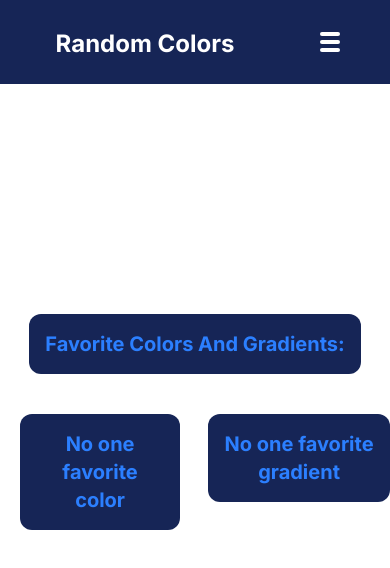
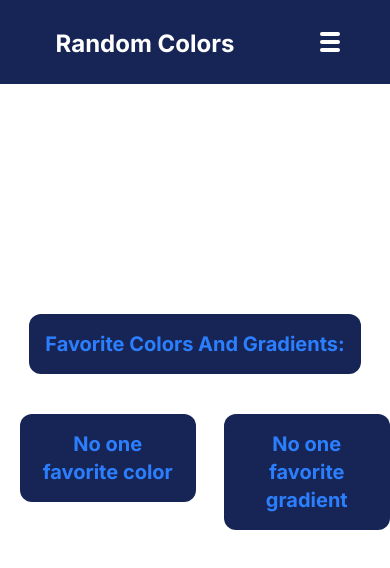
Before and after one commit to W4vING2/random-color, a React (Vite) app: page /favorite in a window 390 px wide. Shown: the top 568 px of the page. Built offline with nearby package versions, Linux system fonts and the light colour scheme.

Commit message:
changes for deploy

```diff
--- a/src/pages/Favorite.jsx
+++ b/src/pages/Favorite.jsx
@@ -11,12 +11,12 @@ export default function Favorite() {
 			<Typography text='Favorite Colors And Gradients:' />
 			<div className='flex justify-between md:min-w-[1200px] md:gap-x-20 max-w-[100vw] gap-x-2'>
 				<Suspense fallback={<div>Loading...</div>}>
-					<ul className='ml-5 md:ml-10 mt-10 flex flex-wrap items-start gap-x-2 md:gap-x-5 md:min-w-[45%]'>
+					<ul className='ml-5 md:ml-10 mt-10 flex flex-wrap items-start gap-x-2 lg:gap-x-5 min-w-[45%]'>
 						{favColors ? (
 							favColors.map((el, ind) => (
 								<div
 									key={ind}
-									className='md:w-[100px] md:h-[100px] w-[80px] h-[80px] flex items-center justify-center rounded-xl mt-2 relative'
+									className='md:w-[100px] md:h-[100px] w-[80px] h-[80px] flex items-center justify-center rounded-xl md:mt-2 mt-0 relative'
 									style={{
 										backgroundColor: `#${el}`,
 									}}
--- /dev/null
+++ b/tailwind.config.js
@@ -0,0 +1,5 @@
+export default {
+	content: ['./src/**/*.{js,jsx,ts,tsx}', './index.html'],
+	theme: { extend: {} },
+	plugins: [],
+}
```
